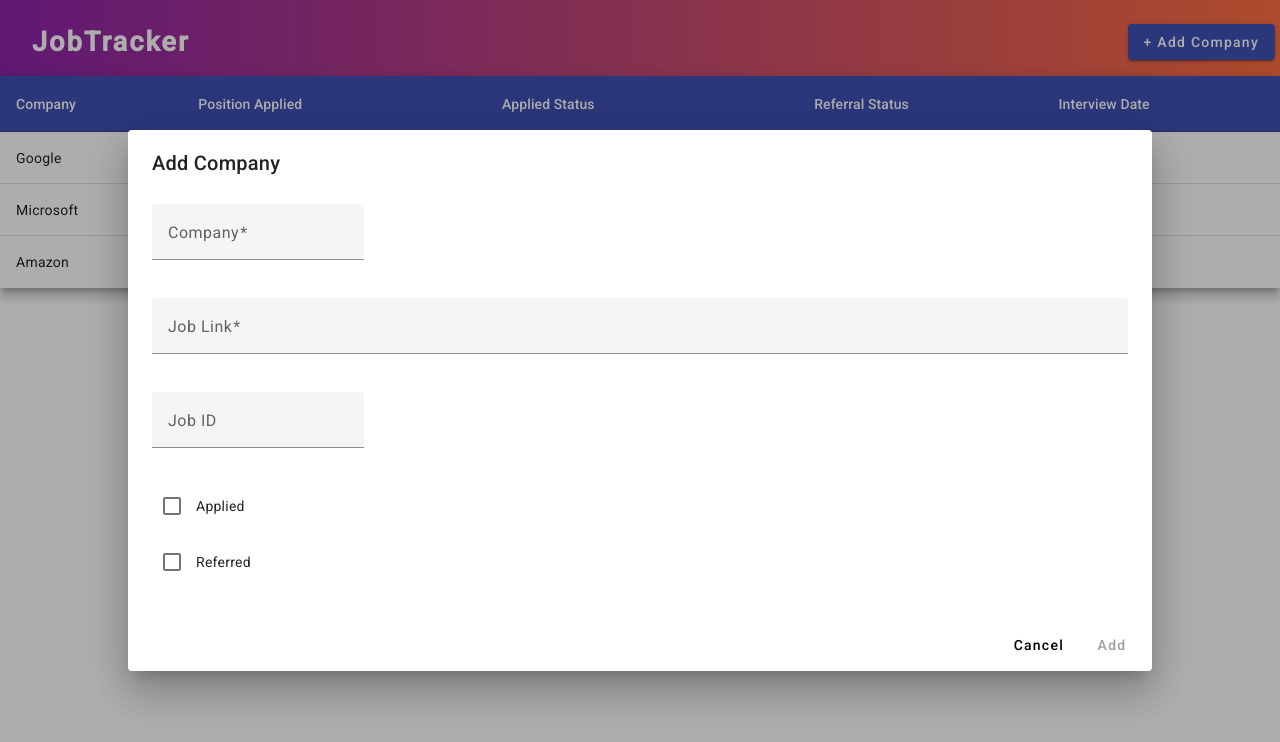
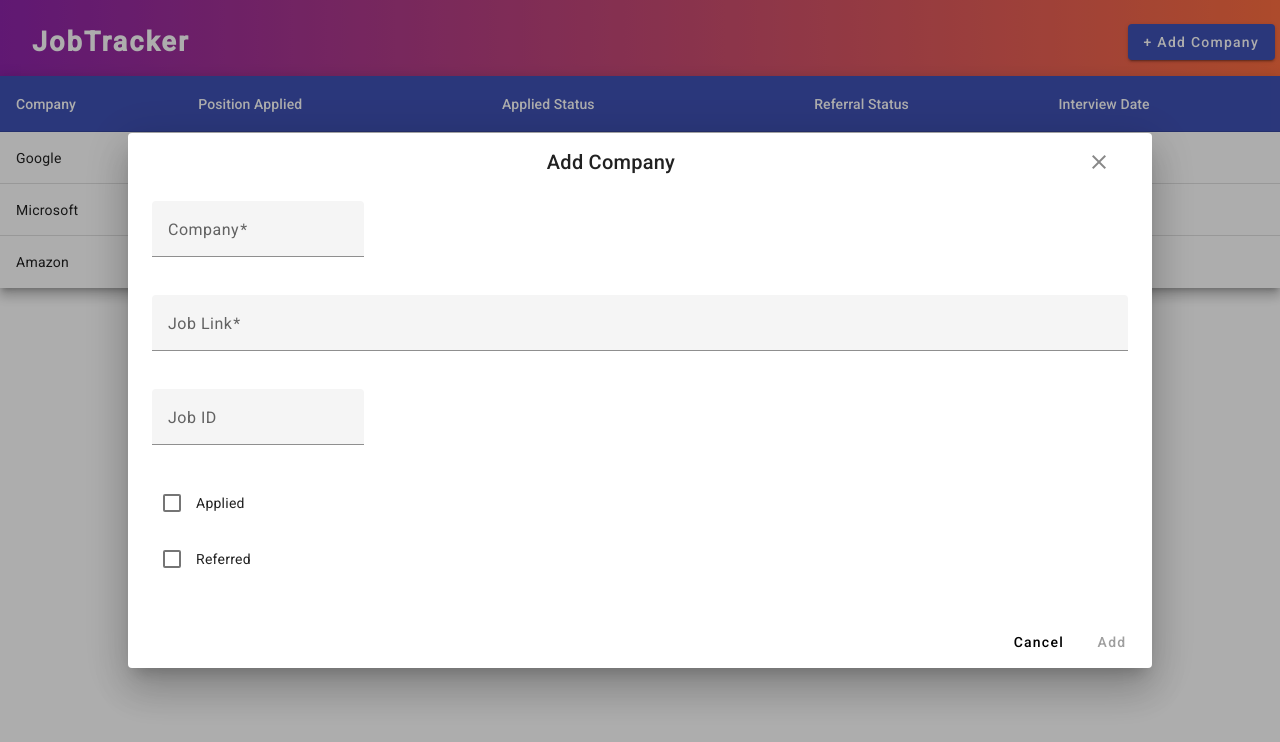
Before and after one commit to amaldev07/job-tracker, an Angular app: page /home in a window 1280 px wide. Both pictures are taken after a click on the button "+ Add Company". Shown: the top 742 px of the page. Built offline with nearby package versions, Linux system fonts and the light colour scheme.

Commit message:
add X button to popup add company

```diff
--- a/src/app/add-company/add-company.component.html
+++ b/src/app/add-company/add-company.component.html
@@ -1,4 +1,10 @@
-<h2 mat-dialog-title>Add Company</h2>
+<div mat-dialog-title class="dialog-title">
+  <div>Add Company</div>
+  <div><button mat-icon-button class="close-btn" mat-dialog-close aria-label="Close">
+      <mat-icon>close</mat-icon>
+    </button>
+  </div>
+</div>
 <mat-dialog-content class="mat-typography">
   <form [formGroup]="addCompanyForm" (ngSubmit)="onSubmit()">
     <div class="form-field">
--- a/src/app/add-company/add-company.component.scss
+++ b/src/app/add-company/add-company.component.scss
@@ -7,7 +7,7 @@
 }
 
 /* Specifically increase the width for job link field */
-.job-link-field {
+/* .job-link-field {
     min-width: 650px !important;
     max-width: 100%;
 }
@@ -17,4 +17,20 @@
         min-width: 0;
         width: 100%;
     }
+} */
+
+.dialog-title {
+  display: flex;
+  align-items: center;
+  justify-content: space-between;
 }
+
+.close-btn {
+   margin: 5px;
+  color: #888;
+}
+
+.close-btn:hover {
+  color: #d32f2f;
+  background: rgba(211,47,47,0.08);
+}
```
